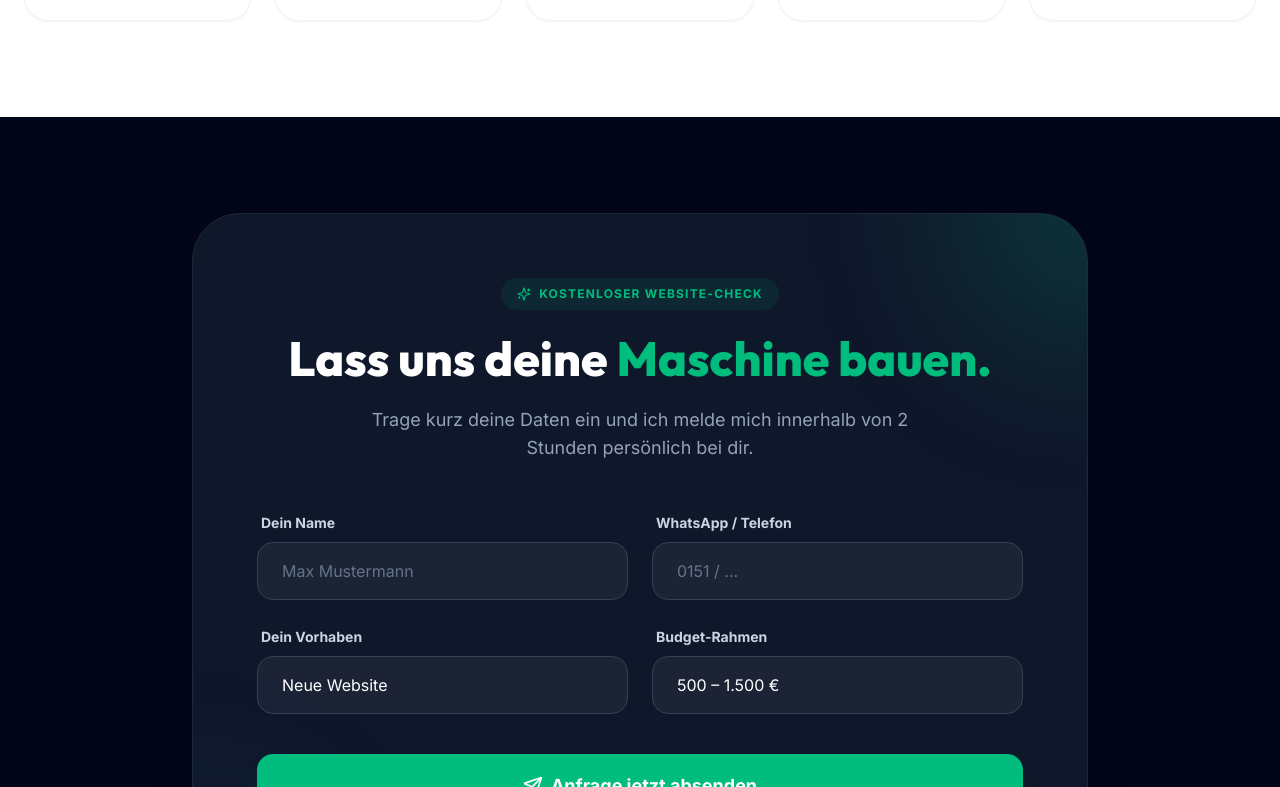
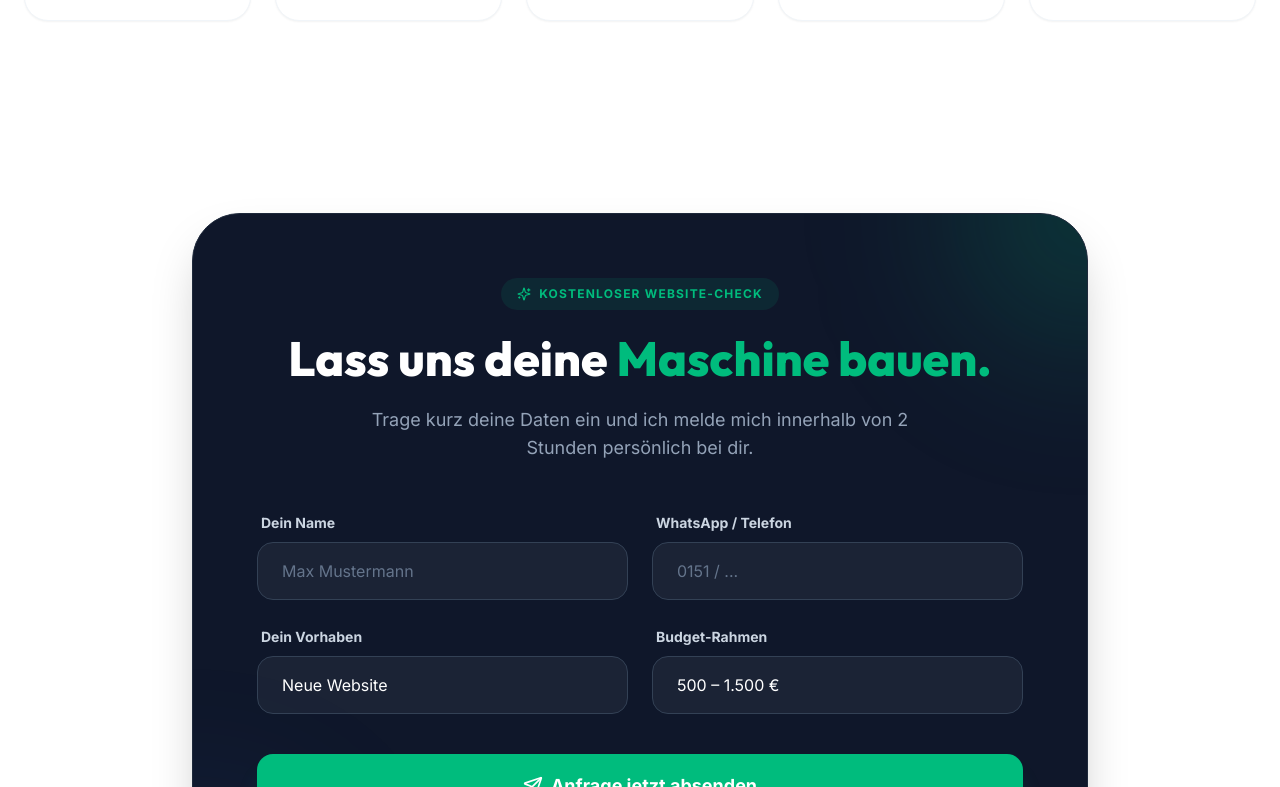
Before and after one commit to timmsug-source/website-linkedin, a Next.js app: page /webdesign/leichlingen in a window 1280 px wide. Shown: the part 4413-5200 px from the top of the page. Built offline with nearby package versions, Linux system fonts and the light colour scheme.

Commit message:
fix: make ContactForm background configurable and restore light theme for Leichlingen

```diff
--- a/src/app/lp/linkedin/page.tsx
+++ b/src/app/lp/linkedin/page.tsx
@@ -383,7 +383,7 @@ export default function LinkedInLP() {
       </section>
 
       {/* ── 4.5 KONTAKT-FORMULAR ────────────────────────────────────────── */}
-      <ContactForm pageName="LinkedIn Landingpage" />
+      <ContactForm pageName="LinkedIn Landingpage" variant="dark" />
 
       {/* ── 5. VISION / ERGEBNIS ────────────────────────────────────────── */}
       <section className="py-24 px-6 bg-slate-950">
--- a/src/components/ui/ContactForm.tsx
+++ b/src/components/ui/ContactForm.tsx
@@ -6,9 +6,10 @@ import { Send, CheckCircle2, AlertCircle, Loader2, Sparkles } from "lucide-react
 
 interface ContactFormProps {
   pageName: string;
+  variant?: "light" | "dark";
 }
 
-export function ContactForm({ pageName }: ContactFormProps) {
+export function ContactForm({ pageName, variant = "light" }: ContactFormProps) {
   const [status, setStatus] = useState<"idle" | "loading" | "success" | "error">("idle");
   const [formData, setFormData] = useState({
     name: "",
@@ -39,7 +40,10 @@ export function ContactForm({ pageName }: ContactFormProps) {
   };
 
   return (
-    <section className="py-24 px-6 bg-slate-950" id="contact-form">
+    <section
+      className={`py-24 px-6 ${variant === "dark" ? "bg-slate-950" : "bg-white"}`}
+      id="contact-form"
+    >
       <div className="max-w-4xl mx-auto">
         <motion.div
           initial={{ opacity: 0, y: 20 }}
```
